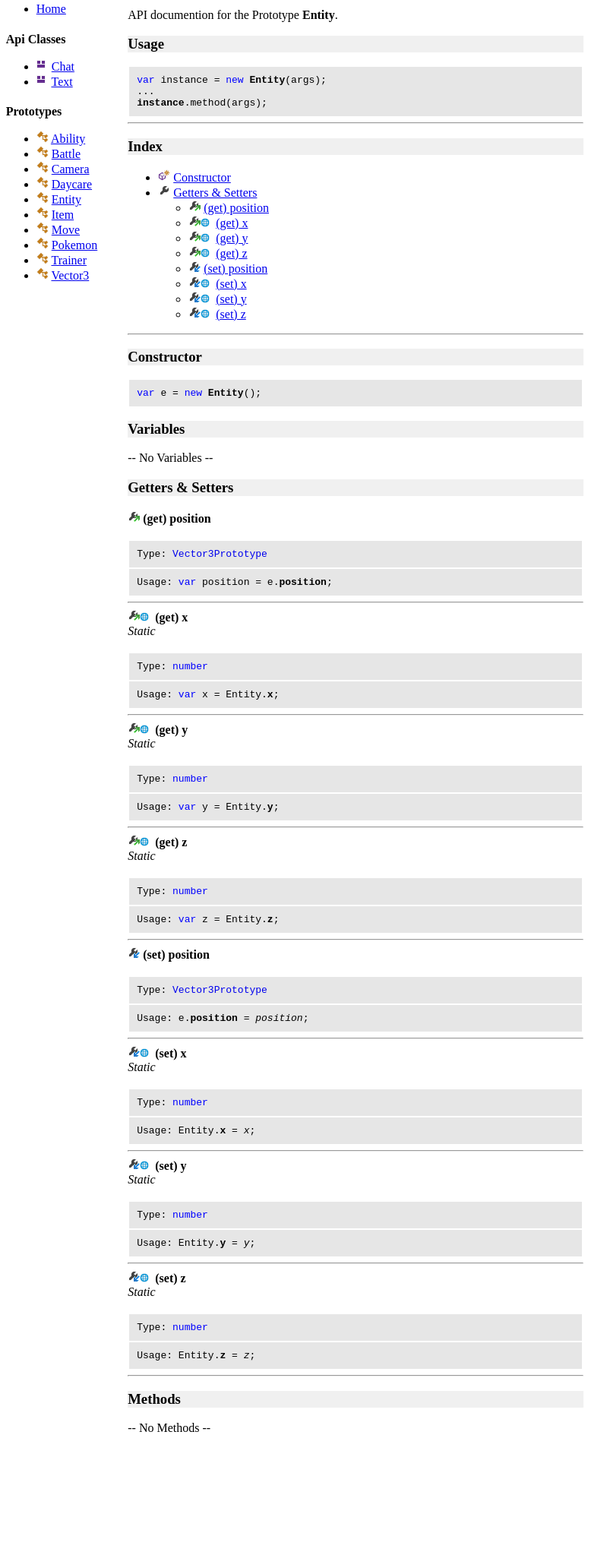
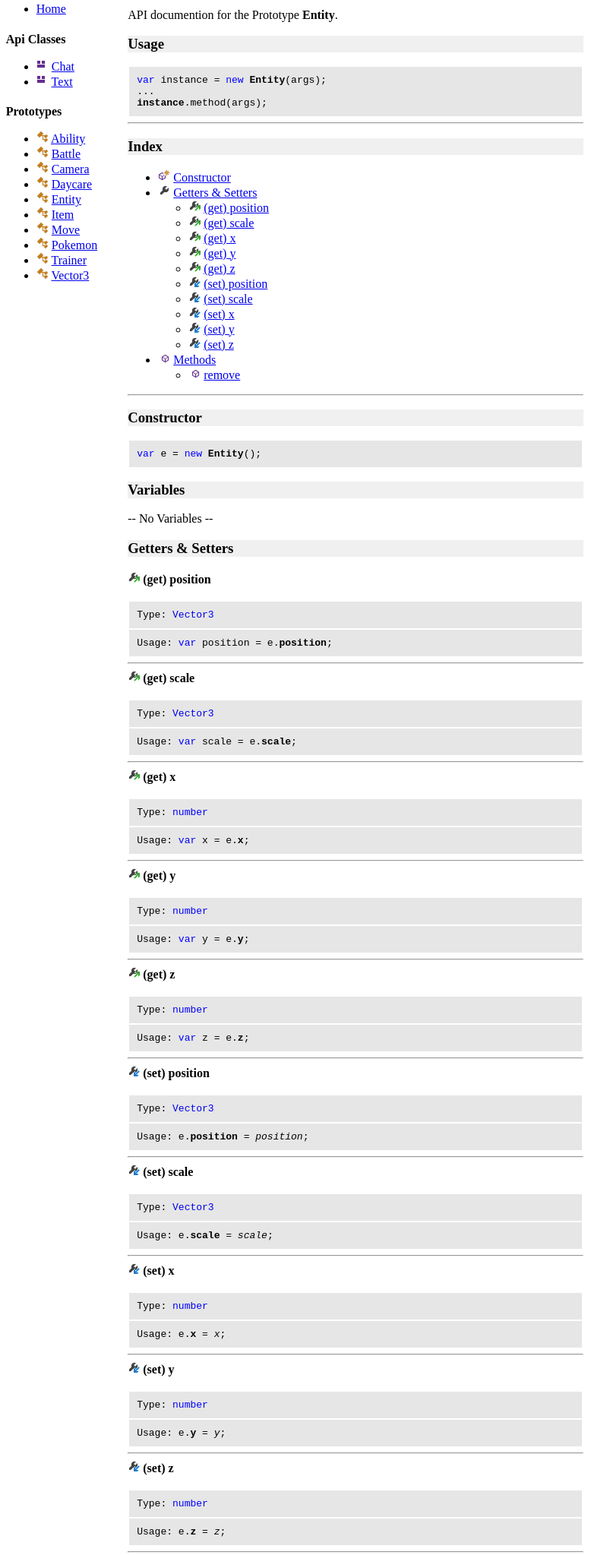
Before and after one commit to P3D-Legacy/script-lang-docs, a plain HTML site: page docs/proto-entity.html in a window 1280 px wide. Shown: the part 144-2191 px from the top of the page at 76% size, without its empty margins (260-1059 px from the left). Before the commit the page ends 2033 px from the top, so only its background shows below. Drawn offline with Linux system fonts and the light colour scheme.

Commit message:
remove "prototype" from type defs, change to entity

```diff
--- a/docs/proto-entity.html
+++ b/docs/proto-entity.html
@@ -35,13 +35,15 @@
 <h3>Index</h3>
 <div>
     <ul><li><img src="assets/img/ctor.png" alt="" title="" /> <a href="#ctor">Constructor</a></li><li><img src="assets/img/accessor.png" alt="Getters and Setters" title="Getters and Setters" /> <a href="#get-set">Getters &amp; Setters</a><ul><li><img src="assets/img/getter.png" alt="Getter" title="Getter" /> <a href="#get-position">(get) position</a></li>
-<li><img src="assets/img/getter.png" alt="Getter" title="Getter" /><img src="assets/img/static.png" alt="Static Getter" title="Static Getter" /> <a href="#get-x">(get) x</a></li>
-<li><img src="assets/img/getter.png" alt="Getter" title="Getter" /><img src="assets/img/static.png" alt="Static Getter" title="Static Getter" /> <a href="#get-y">(get) y</a></li>
-<li><img src="assets/img/getter.png" alt="Getter" title="Getter" /><img src="assets/img/static.png" alt="Static Getter" title="Static Getter" /> <a href="#get-z">(get) z</a></li>
+<li><img src="assets/img/getter.png" alt="Getter" title="Getter" /> <a href="#get-scale">(get) scale</a></li>
+<li><img src="assets/img/getter.png" alt="Getter" title="Getter" /> <a href="#get-x">(get) x</a></li>
+<li><img src="assets/img/getter.png" alt="Getter" title="Getter" /> <a href="#get-y">(get) y</a></li>
+<li><img src="assets/img/getter.png" alt="Getter" title="Getter" /> <a href="#get-z">(get) z</a></li>
 <li><img src="assets/img/setter.png" alt="Setter" title="Setter" /> <a href="#set-position">(set) position</a></li>
-<li><img src="assets/img/setter.png" alt="Setter" title="Setter" /><img src="assets/img/static.png" alt="Static Setter" title="Static Setter" /> <a href="#set-x">(set) x</a></li>
-<li><img src="assets/img/setter.png" alt="Setter" title="Setter" /><img src="assets/img/static.png" alt="Static Setter" title="Static Setter" /> <a href="#set-y">(set) y</a></li>
-<li><img src="assets/img/setter.png" alt="Setter" title="Setter" /><img src="assets/img/static.png" alt="Static Setter" title="Static Setter" /> <a href="#set-z">(set) z</a></li></ul></li></ul>
+<li><img src="assets/img/setter.png" alt="Setter" title="Setter" /> <a href="#set-scale">(set) scale</a></li>
+<li><img src="assets/img/setter.png" alt="Setter" title="Setter" /> <a href="#set-x">(set) x</a></li>
+<li><img src="assets/img/setter.png" alt="Setter" title="Setter" /> <a href="#set-y">(set) y</a></li>
+<li><img src="assets/img/setter.png" alt="Setter" title="Setter" /> <a href="#set-z">(set) z</a></li></ul></li><li><img src="assets/img/method.png" alt="" title="" /> <a href="#methods">Methods</a><ul><li><img src="assets/img/method.png" alt="" title="" /> <a href="#method-remove">remove</a></li></ul></li></ul>
 </div>
 
 <hr />
@@ -57,20 +59,23 @@
 
 <h3 id="get-set">Getters &amp; Setters</h3>
 <div>
-    <span class="method-title"><img src="assets/img/getter.png" alt="Getter" title="Getter" /></span> <b id="get-position">(get) position</b><br /><br /><div><code>Type: <span class="arg-type"><a href="proto-vector3.html">Vector3Prototype</a></span></code><code>Usage: <span class="arg-type">var</span> position = e.<b>position</b>;</code></div><hr />
-<span class="method-title"><img src="assets/img/getter.png" alt="Getter" title="Getter" /><img src="assets/img/static.png" alt="Static Method" title="Static Method" /></span> <b id="get-x">(get) x</b><br /><i>Static</i><br /><br /><div><code>Type: <span class="arg-type">number</span></code><code>Usage: <span class="arg-type">var</span> x = Entity.<b>x</b>;</code></div><hr />
-<span class="method-title"><img src="assets/img/getter.png" alt="Getter" title="Getter" /><img src="assets/img/static.png" alt="Static Method" title="Static Method" /></span> <b id="get-y">(get) y</b><br /><i>Static</i><br /><br /><div><code>Type: <span class="arg-type">number</span></code><code>Usage: <span class="arg-type">var</span> y = Entity.<b>y</b>;</code></div><hr />
-<span class="method-title"><img src="assets/img/getter.png" alt="Getter" title="Getter" /><img src="assets/img/static.png" alt="Static Method" title="Static Method" /></span> <b id="get-z">(get) z</b><br /><i>Static</i><br /><br /><div><code>Type: <span class="arg-type">number</span></code><code>Usage: <span class="arg-type">var</span> z = Entity.<b>z</b>;</code></div><hr />
-<span class="method-title"><img src="assets/img/setter.png" alt="Setter" title="Setter" /></span> <b id="set-position">(set) position</b><br /><br /><div><code>Type: <span class="arg-type"><a href="proto-vector3.html">Vector3Prototype</a></span></code><code>Usage: e.<b>position</b> = <i>position</i>;</code></div><hr />
-<span class="method-title"><img src="assets/img/setter.png" alt="Setter" title="Setter" /><img src="assets/img/static.png" alt="Static Method" title="Static Method" /></span> <b id="set-x">(set) x</b><br /><i>Static</i><br /><br /><div><code>Type: <span class="arg-type">number</span></code><code>Usage: Entity.<b>x</b> = <i>x</i>;</code></div><hr />
-<span class="method-title"><img src="assets/img/setter.png" alt="Setter" title="Setter" /><img src="assets/img/static.png" alt="Static Method" title="Static Method" /></span> <b id="set-y">(set) y</b><br /><i>Static</i><br /><br /><div><code>Type: <span class="arg-type">number</span></code><code>Usage: Entity.<b>y</b> = <i>y</i>;</code></div><hr />
-<span class="method-title"><img src="assets/img/setter.png" alt="Setter" title="Setter" /><img src="assets/img/static.png" alt="Static Method" title="Static Method" /></span> <b id="set-z">(set) z</b><br /><i>Static</i><br /><br /><div><code>Type: <span class="arg-type">number</span></code><code>Usage: Entity.<b>z</b> = <i>z</i>;</code></div><hr />
+    <span class="method-title"><img src="assets/img/getter.png" alt="Getter" title="Getter" /></span> <b id="get-position">(get) position</b><br /><br /><div><code>Type: <span class="arg-type"><a href="proto-vector3.html">Vector3</a></span></code><code>Usage: <span class="arg-type">var</span> position = e.<b>position</b>;</code></div><hr />
+<span class="method-title"><img src="assets/img/getter.png" alt="Getter" title="Getter" /></span> <b id="get-scale">(get) scale</b><br /><br /><div><code>Type: <span class="arg-type"><a href="proto-vector3.html">Vector3</a></span></code><code>Usage: <span class="arg-type">var</span> scale = e.<b>scale</b>;</code></div><hr />
+<span class="method-title"><img src="assets/img/getter.png" alt="Getter" title="Getter" /></span> <b id="get-x">(get) x</b><br /><br /><div><code>Type: <span class="arg-type">number</span></code><code>Usage: <span class="arg-type">var</span> x = e.<b>x</b>;</code></div><hr />
+<span class="method-title"><img src="assets/img/getter.png" alt="Getter" title="Getter" /></span> <b id="get-y">(get) y</b><br /><br /><div><code>Type: <span class="arg-type">number</span></code><code>Usage: <span class="arg-type">var</span> y = e.<b>y</b>;</code></div><hr />
+<span class="method-title"><img src="assets/img/getter.png" alt="Getter" title="Getter" /></span> <b id="get-z">(get) z</b><br /><br /><div><code>Type: <span class="arg-type">number</span></code><code>Usage: <span class="arg-type">var</span> z = e.<b>z</b>;</code></div><hr />
+<span class="method-title"><img src="assets/img/setter.png" alt="Setter" title="Setter" /></span> <b id="set-position">(set) position</b><br /><br /><div><code>Type: <span class="arg-type"><a href="proto-vector3.html">Vector3</a></span></code><code>Usage: e.<b>position</b> = <i>position</i>;</code></div><hr />
+<span class="method-title"><img src="assets/img/setter.png" alt="Setter" title="Setter" /></span> <b id="set-scale">(set) scale</b><br /><br /><div><code>Type: <span class="arg-type"><a href="proto-vector3.html">Vector3</a></span></code><code>Usage: e.<b>scale</b> = <i>scale</i>;</code></div><hr />
+<span class="method-title"><img src="assets/img/setter.png" alt="Setter" title="Setter" /></span> <b id="set-x">(set) x</b><br /><br /><div><code>Type: <span class="arg-type">number</span></code><code>Usage: e.<b>x</b> = <i>x</i>;</code></div><hr />
+<span class="method-title"><img src="assets/img/setter.png" alt="Setter" title="Setter" /></span> <b id="set-y">(set) y</b><br /><br /><div><code>Type: <span class="arg-type">number</span></code><code>Usage: e.<b>y</b> = <i>y</i>;</code></div><hr />
+<span class="method-title"><img src="assets/img/setter.png" alt="Setter" title="Setter" /></span> <b id="set-z">(set) z</b><br /><br /><div><code>Type: <span class="arg-type">number</span></code><code>Usage: e.<b>z</b> = <i>z</i>;</code></div><hr />
 
 </div>
 
 <h3 id="methods">Methods</h3>
 <div>
-    -- No Methods --
+    <span class="method-title"><img src="assets/img/method.png" alt="" title="" /></span> <b id="method-remove">remove</b><br /><br /><div><code>Return: <span class="arg-type">void</span></code><code>Usage: e.<b>remove</b>();</code></div><hr />
+
 </div>
 
             </div>
```
Also changed, not shown: docs/proto-battle.html (+3 -3 lines), docs/proto-camera.html (+2 -2 lines), docs/proto-daycare.html (+4 -4 lines), docs/proto-pokemon.html (+8 -8 lines), 1 other file.
